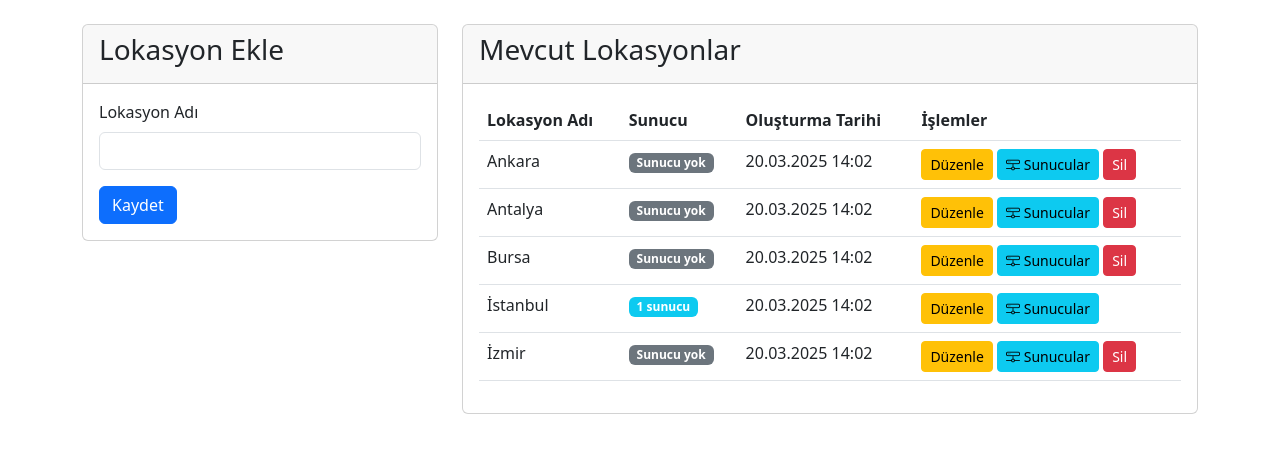
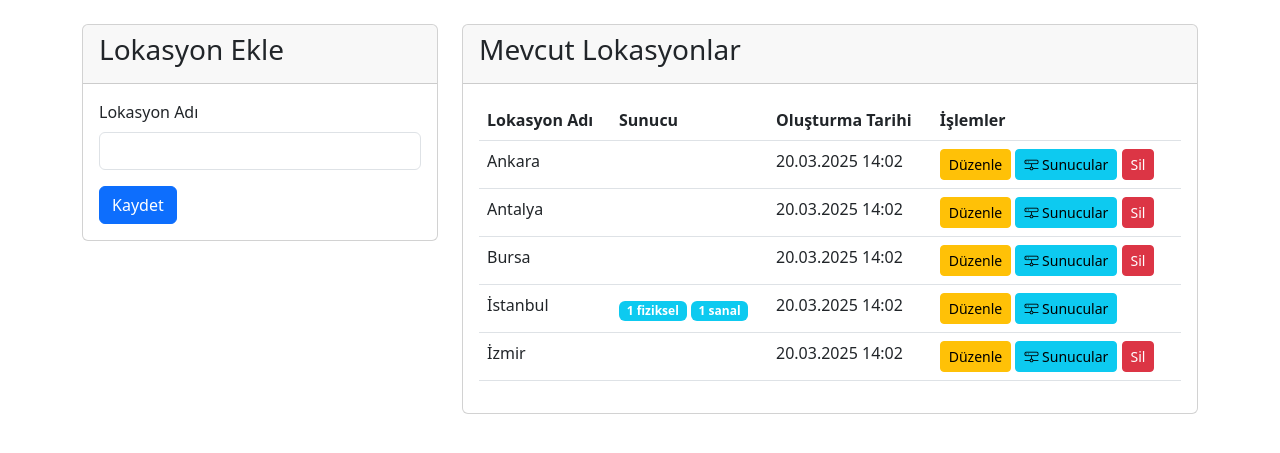
Before and after one commit to hermesthecat/sistem_takip, a PHP site: page /lokasyon_ekle.php in a window 1280 px wide. Shown: the part 56-509 px from the top of the page. Run offline with PHP 8.4, Linux system fonts and the light colour scheme; the visitor is signed in with stand-in values (Sample User, id 1); data comes from the database, SQL or seed files in the repository; tables that the repository leaves empty hold one stand-in row (values such as "Sample post").

Commit message:
Lokasyon listesinde fiziksel ve sanal sunucu sayısı görüntüleme geliştirmesi
- Lokasyon listesinde ayrı ayrı fiziksel ve sanal sunucu sayıları gösterildi
- SQL sorgusuna fiziksel ve sanal sunucu sayısı için alt sorgular eklendi
- Sunucu sayısı görüntüleme mantığı geliştirildi, daha detaylı bilgi sağlandı
- Dil desteği ile uyumlu rozet etiketleri oluşturuldu

```diff
--- a/lokasyon_ekle.php
+++ b/lokasyon_ekle.php
@@ -81,6 +81,10 @@ if ($_SERVER['REQUEST_METHOD'] == 'POST') {
 
 // Mevcut lokasyonları listele
 $sql_lokasyonlar = "SELECT l.*,
+                    (SELECT COUNT(*) FROM fiziksel_sunucular WHERE lokasyon_id = l.id) as fiziksel_sayi,
+                    (SELECT COUNT(*) FROM sanal_sunucular ss
+                     INNER JOIN fiziksel_sunucular fs ON ss.fiziksel_sunucu_id = fs.id
+                     WHERE fs.lokasyon_id = l.id) as sanal_sayi,
                     (SELECT COUNT(*) FROM fiziksel_sunucular WHERE lokasyon_id = l.id) as sunucu_sayisi
                     FROM lokasyonlar l
                     ORDER BY l.lokasyon_adi";
@@ -152,11 +156,17 @@ $result_lokasyonlar = mysqli_query($conn, $sql_lokasyonlar);
                                     ?>
                                         <tr>
                                             <td><?php echo $row['lokasyon_adi']; ?></td>
+
                                             <td>
-                                                <?php if ($row['sunucu_sayisi'] > 0): ?>
-                                                    <span class="badge bg-info"><?php echo str_replace('{count}', $row['sunucu_sayisi'], $language->get('server_count_info')); ?></span>
-                                                <?php else: ?>
-                                                    <span class="badge bg-secondary"><?php echo $language->get('no_servers'); ?></span>
+                                                <?php if ($row['fiziksel_sayi'] > 0 || $row['sanal_sayi'] > 0): ?>
+                                                    <div class="mt-1">
+                                                        <?php if ($row['fiziksel_sayi'] > 0): ?>
+                                                            <span class="badge bg-info"><?php echo str_replace('{count}', $row['fiziksel_sayi'], $language->get('physical_server_count')); ?></span>
+                                                        <?php endif; ?>
+                                                        <?php if ($row['sanal_sayi'] > 0): ?>
+                                                            <span class="badge bg-info"><?php echo str_replace('{count}', $row['sanal_sayi'], $language->get('virtual_server_count')); ?></span>
+                                                        <?php endif; ?>
+                                                    </div>
                                                 <?php endif; ?>
                                             </td>
                                             <td><?php echo date('d.m.Y H:i', strtotime($row['olusturma_tarihi'])); ?></td>
```
